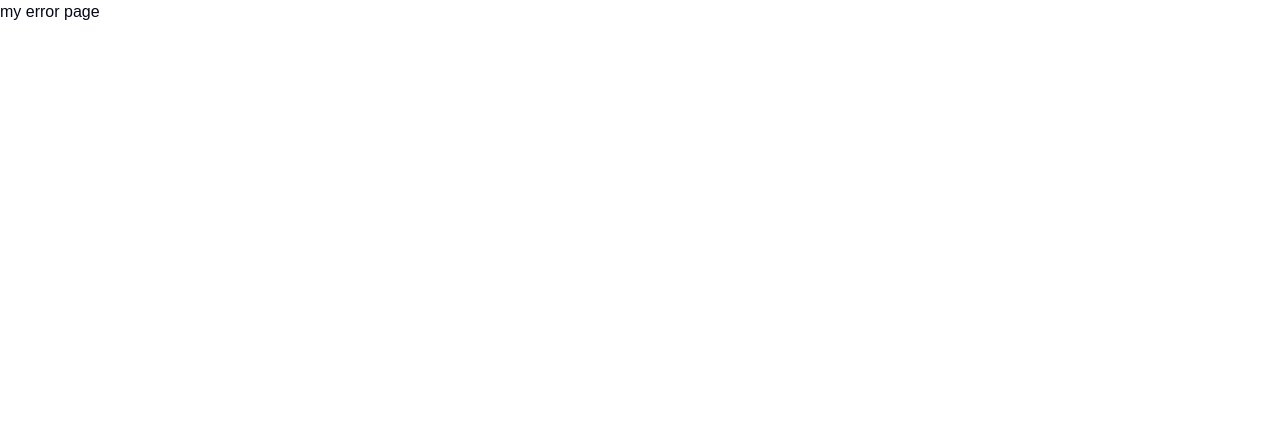
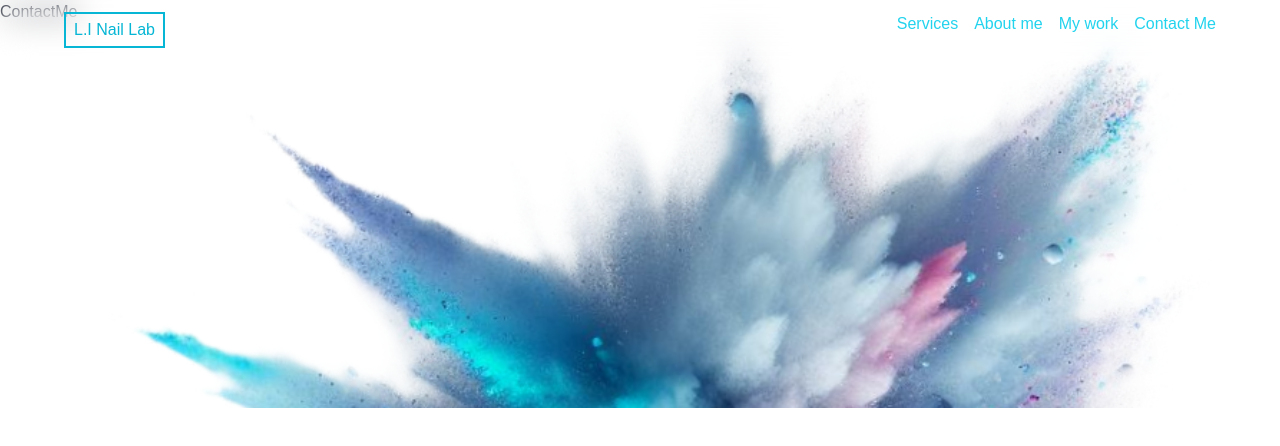
Before and after one commit to ConstantinIlisescu/linaillab-website-react, a React (Vite) app: page /contact-me in a window 1280 px wide. Before the commit this address had no page. Shown: the top 446 px of the page. Built offline with nearby package versions, Linux system fonts and the light colour scheme; a web font is replaced by a local one.

Commit message:
Add contact me routes

```diff
--- a/src/App.tsx
+++ b/src/App.tsx
@@ -5,6 +5,7 @@ import Services from "@/routes/services/Services";
 import MyWork from "@/routes/my-work/MyWork";
 import AboutMe from "@/routes/about-me/AboutMe";
 import "./App.css";
+import ContactMe from "./routes/contact-me/ContactMe";
 
 const router = createBrowserRouter([
   {
@@ -28,6 +29,10 @@ const router = createBrowserRouter([
         path: "about-me",
         element: <AboutMe />,
       },
+      {
+        path: "contact-me",
+        element: <ContactMe />,
+      },
     ],
   },
 ]);
--- a/src/constants/routes.ts
+++ b/src/constants/routes.ts
@@ -2,4 +2,5 @@ export const routes = [
   { href: "/services", label: "Services" },
   { href: "/about-me", label: "About me" },
   { href: "/my-work", label: "My work" },
+  { href: "/contact-me", label: "Contact Me" },
 ];
--- /dev/null
+++ b/src/routes/contact-me/ContactMe.tsx
@@ -0,0 +1,5 @@
+const ContactMe = () => {
+  return <div>ContactMe</div>;
+};
+
+export default ContactMe;
```
